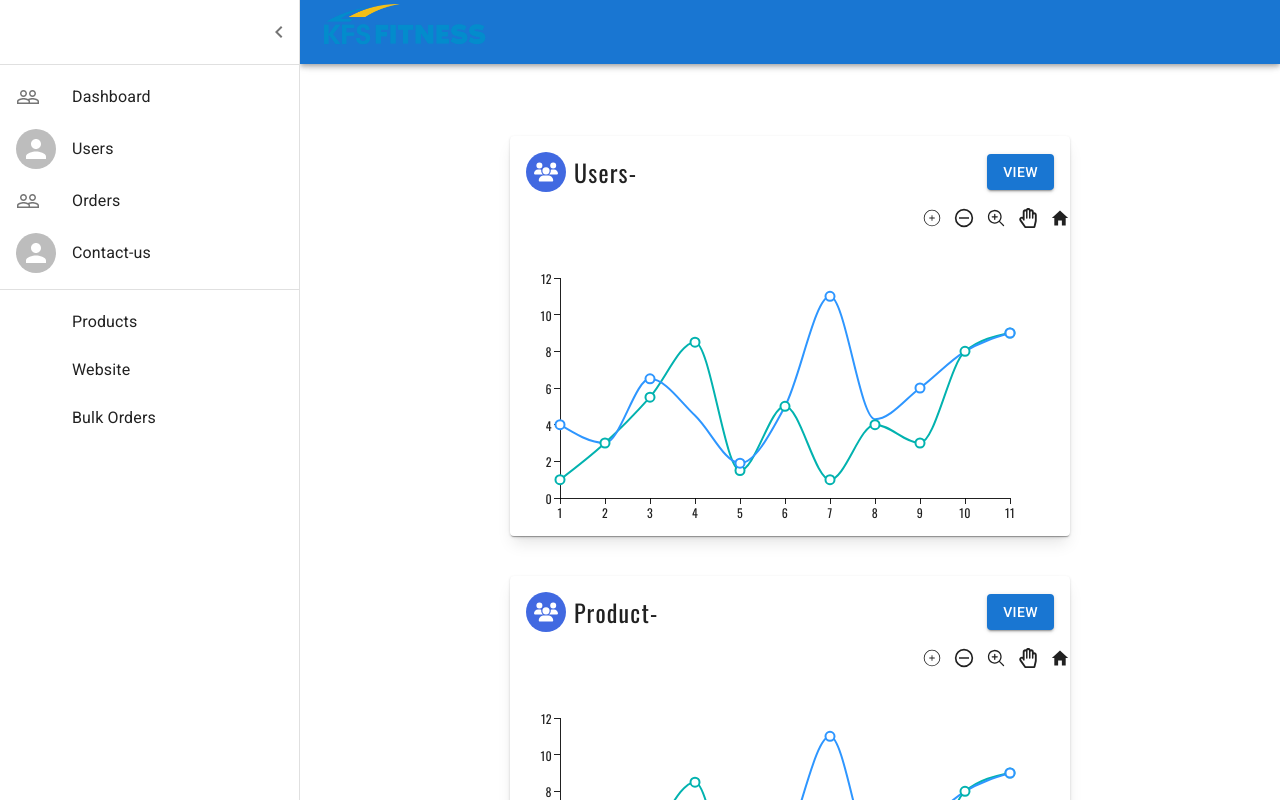
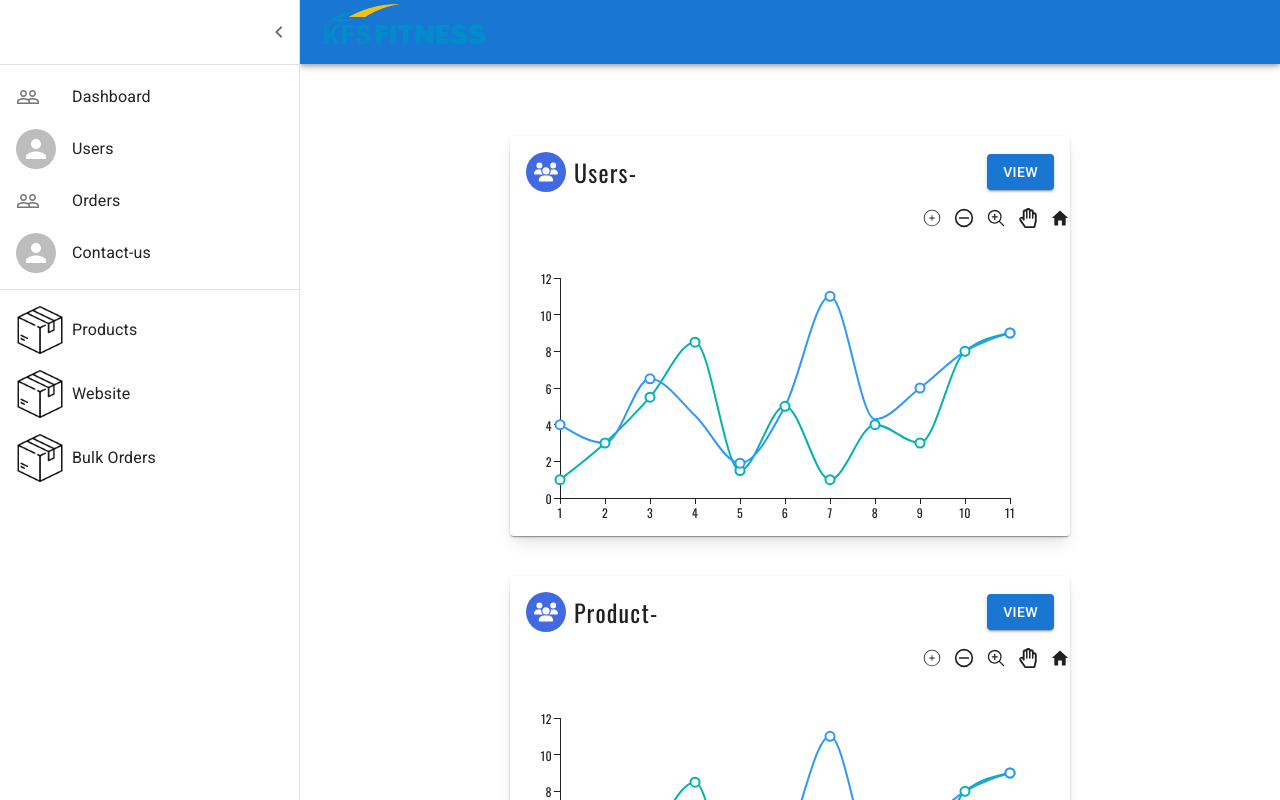
Before and after one commit to amresh012/Full-stack-E-commerce, a React (Vite) app in the folder Client/: page /admin in a window 1280 px wide. Both pictures are taken after a click on the button 32 px from the left and 32 px from the top of the page. Shown: the top 800 px of the page. Built offline with nearby package versions, Linux system fonts and the light colour scheme.

Commit message:
new commit

```diff
--- a/Client/src/components/AdminComponents/LeftDrawer.jsx
+++ b/Client/src/components/AdminComponents/LeftDrawer.jsx
@@ -134,6 +134,7 @@ export default function PersistentDrawerLeft() {
               <ListItemButton>
                 <ListItemIcon>
                   {/* {index % 2 === 0 ? <InboxIcon /> : <MailIcon />} */}
+                  <img src="/public/box.png" alt="" className='h-12' />
                 </ListItemIcon>
                 <ListItemText primary={text} />
               </ListItemButton>
```
